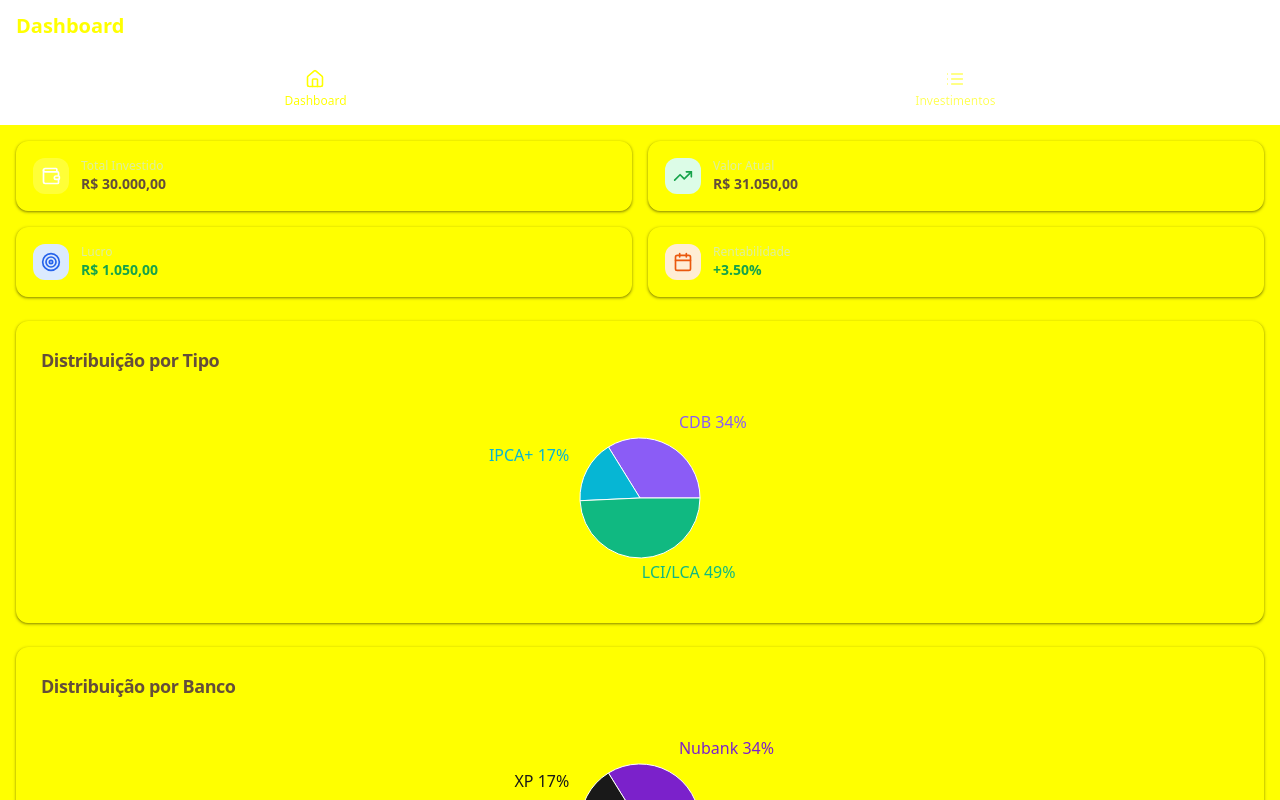
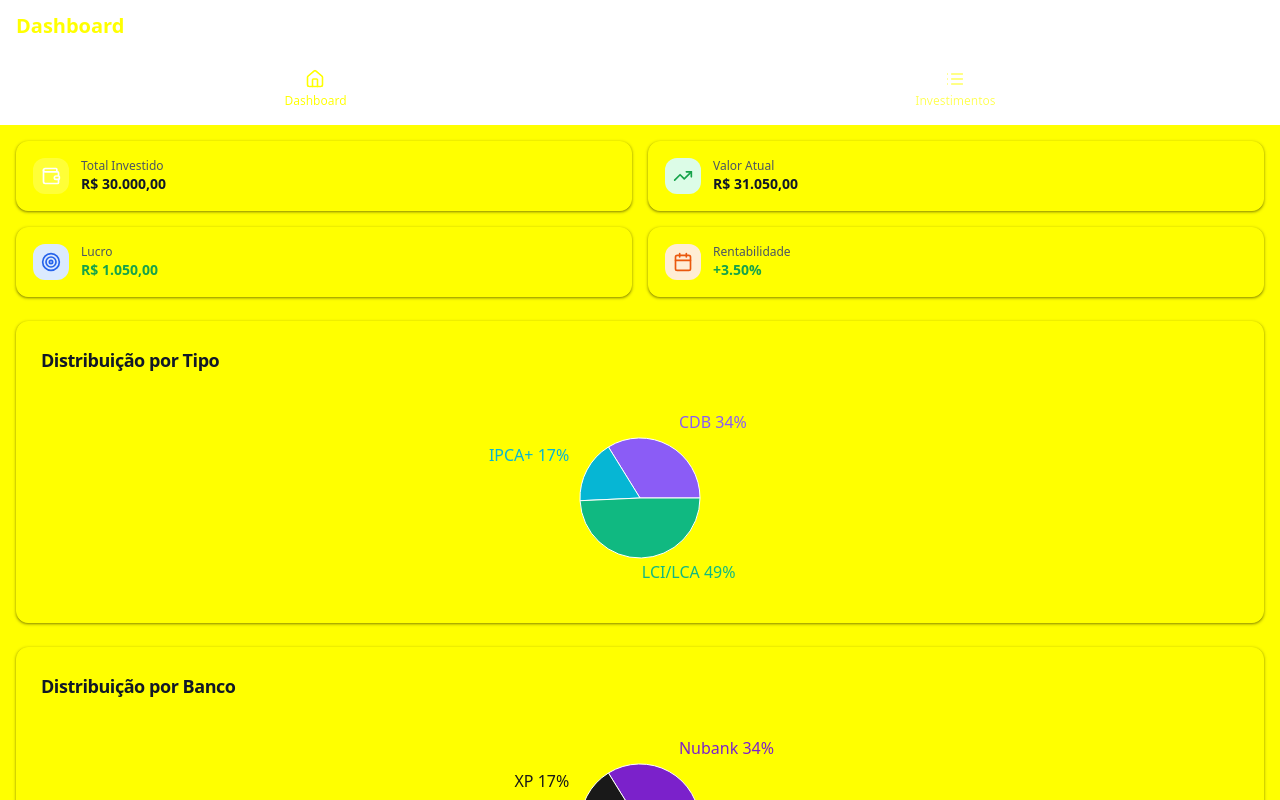
Before and after one commit to Caionez/meus-investimentos-ui-kit, a React (Vite) app: page / in a window 1280 px wide. Shown: the top 800 px of the page. Built offline with nearby package versions, Linux system fonts and the light colour scheme.

Commit message:
Fix: Improve contrast on dashboard, title bar, and tabs
Adjusted the color contrast on the dashboard screen, title bar, and tabs to match the investments list for better readability.

```diff
--- a/src/pages/Index.tsx
+++ b/src/pages/Index.tsx
@@ -65,8 +65,8 @@ const Index = () => {
                   <Wallet className="h-5 w-5 text-primary" />
                 </div>
                 <div>
-                  <p className="text-xs text-muted-foreground">Total Investido</p>
-                  <p className="font-semibold text-sm">
+                  <p className="text-xs text-gray-600 dark:text-gray-400">Total Investido</p>
+                  <p className="font-semibold text-sm text-gray-900 dark:text-gray-100">
                     {formatCurrency(totalInvested)}
                   </p>
                 </div>
@@ -81,8 +81,8 @@ const Index = () => {
                   <TrendingUp className="h-5 w-5 text-green-600" />
                 </div>
                 <div>
-                  <p className="text-xs text-muted-foreground">Valor Atual</p>
-                  <p className="font-semibold text-sm">
+                  <p className="text-xs text-gray-600 dark:text-gray-400">Valor Atual</p>
+                  <p className="font-semibold text-sm text-gray-900 dark:text-gray-100">
                     {formatCurrency(totalCurrent)}
                   </p>
                 </div>
@@ -97,7 +97,7 @@ const Index = () => {
                   <Target className="h-5 w-5 text-blue-600" />
                 </div>
                 <div>
-                  <p className="text-xs text-muted-foreground">Lucro</p>
+                  <p className="text-xs text-gray-600 dark:text-gray-400">Lucro</p>
                   <p className="font-semibold text-sm text-green-600">
                     {formatCurrency(totalProfit)}
                   </p>
@@ -113,7 +113,7 @@ const Index = () => {
                   <Calendar className="h-5 w-5 text-orange-600" />
                 </div>
                 <div>
-                  <p className="text-xs text-muted-foreground">Rentabilidade</p>
+                  <p className="text-xs text-gray-600 dark:text-gray-400">Rentabilidade</p>
                   <p className="font-semibold text-sm text-green-600">
                     +{totalProfitability.toFixed(2)}%
                   </p>
@@ -126,7 +126,7 @@ const Index = () => {
         {/* Distribution by Type */}
         <Card className="md3-elevation-1">
           <CardHeader>
-            <CardTitle className="text-lg">Distribuição por Tipo</CardTitle>
+            <CardTitle className="text-lg text-gray-900 dark:text-gray-100">Distribuição por Tipo</CardTitle>
           </CardHeader>
           <CardContent>
             <ResponsiveContainer width="100%" height={200}>
@@ -154,7 +154,7 @@ const Index = () => {
         {/* Distribution by Bank */}
         <Card className="md3-elevation-1">
           <CardHeader>
-            <CardTitle className="text-lg">Distribuição por Banco</CardTitle>
+            <CardTitle className="text-lg text-gray-900 dark:text-gray-100">Distribuição por Banco</CardTitle>
           </CardHeader>
           <CardContent>
             <ResponsiveContainer width="100%" height={200}>
@@ -182,7 +182,7 @@ const Index = () => {
         {/* Monthly Evolution */}
         <Card className="md3-elevation-1">
           <CardHeader>
-            <CardTitle className="text-lg">Evolução Mensal</CardTitle>
+            <CardTitle className="text-lg text-gray-900 dark:text-gray-100">Evolução Mensal</CardTitle>
           </CardHeader>
           <CardContent>
             <ResponsiveContainer width="100%" height={200}>
```
